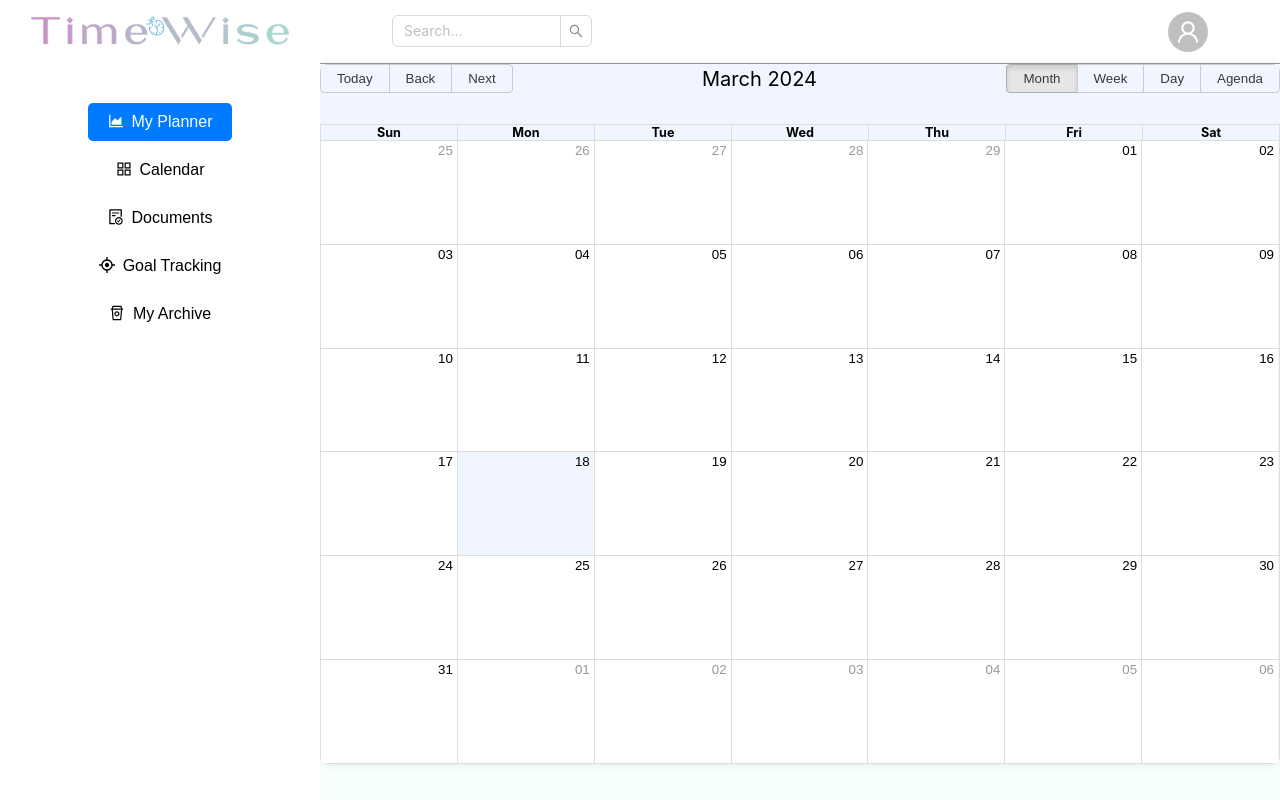
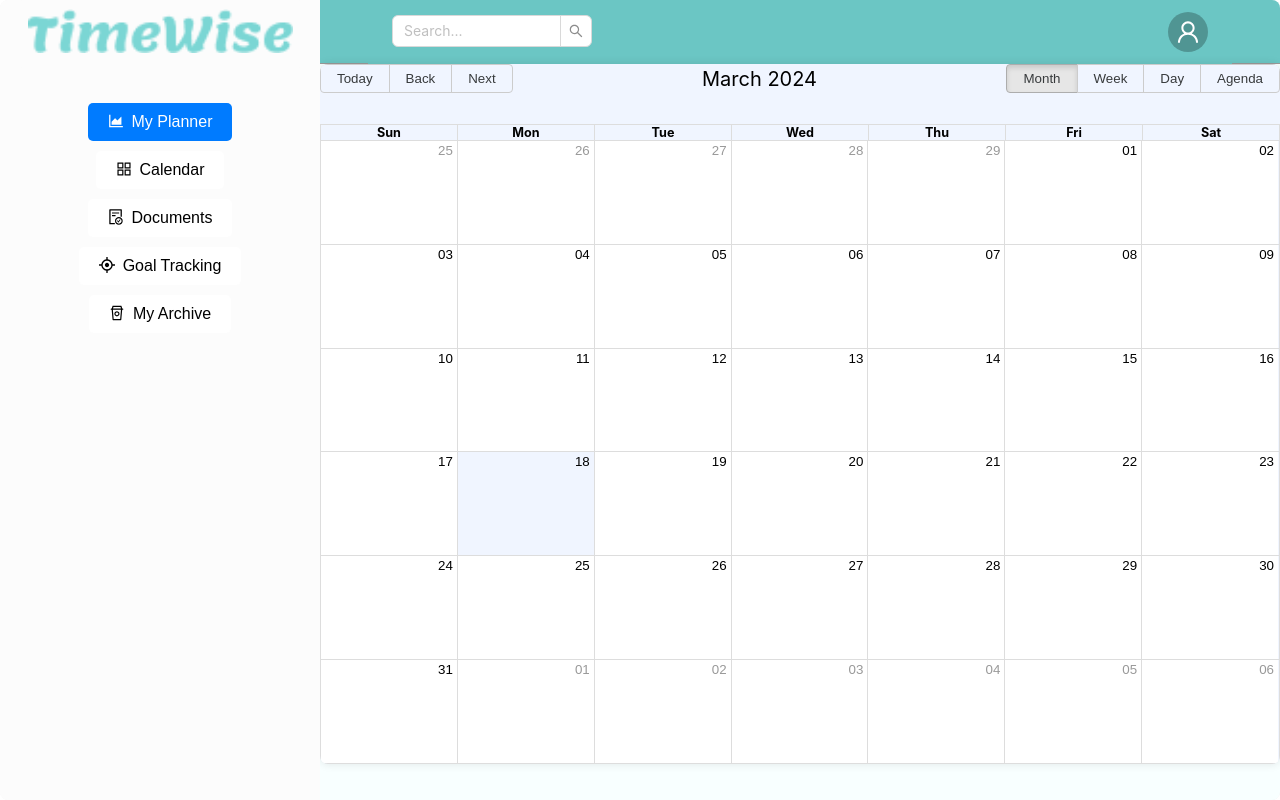
Before and after one commit to LiliAzatyan/time-wise-web, a React (Create React App) app: page /calendar in a window 1280 px wide. Built offline with nearby package versions, Linux system fonts and the light colour scheme.

Commit message:
add colors and logic in goal tracking pag

```diff
--- a/src/App.js
+++ b/src/App.js
@@ -17,7 +17,7 @@ const headerStyle = {
   color: '#fff',
   paddingInline: 48,
   lineHeight: '64px',
-  backgroundColor: '#fff',
+  backgroundColor: '#6BC6C4',
   borderBottom: 'solid 1px',
   borderColor: '#999'
 };
@@ -40,7 +40,6 @@ const layoutStyle = {
 };
 const App = () => (
   <div style={{padding: "0px", margin: "0px"}}>
-
   <Flex gap="middle" wrap="wrap">
     <BrowserRouter>
       <Routes>
--- a/src/layouts/Header.js
+++ b/src/layouts/Header.js
@@ -7,7 +7,7 @@ const { Search } = Input;
 
 const App = () => {
   const [open, setOpen] = useState(false);
-  const [darkMode, setDarkMode] = useState(false); // State to track dark mode
+  const [darkMode, setDarkMode] = useState(false);
 
   const showDrawer = () => {
     setOpen(true);
@@ -40,7 +40,7 @@ const App = () => {
 
   return (
     <div className={darkMode ? 'dark-mode' : ''}> {/* Apply dark mode class */}
-      <Header style={{ backgroundColor: '#fff', padding: '0 24px', display: 'flex', alignItems: 'center', borderBottom: "solid 1px", borderColor: '#999' }}>
+      <Header style={{ backgroundColor: '#6BC6C4', padding: '0 24px', display: 'flex', alignItems: 'center', borderBottom: "solid 1px", borderColor: '#6BC6C4' }}>
         <Space style={{ flexGrow: 1, marginTop: 30 }}>
           <Search placeholder="Search..." onSearch={onSearch} style={{ width: 200 }} />
         </Space>
--- a/src/layouts/SiderLayout.js
+++ b/src/layouts/SiderLayout.js
@@ -49,11 +49,11 @@ const App = () => {
     setTimeout(() => setIsClicked(false), 1000);
   };
   return (
-    <div>
+    <div style={{backgroundColor: "#FCFCFC"}}>
       <div style={{height: '63px', marginTop: '0px'}}>
 
        <a href="/home" onClick={handleClick}>
-              <button style={{backgroundColor: "white"}}
+              <button style={{backgroundColor: "#FCFCFC"}}
                 className={`button ${isClicked ? "true" : "false"}`}
                 onClick={handleClick}
               >
--- a/src/pages/calendar/Calendar.js
+++ b/src/pages/calendar/Calendar.js
@@ -12,6 +12,7 @@ const TimePlanner = () => {
     const [modalOpen, setModalOpen] = useState(false);
     const [selectedDate, setSelectedDate] = useState(null);
 
+
     const handleDateClick = (date) => {
         setSelectedDate(date);
         setModalOpen(true);
@@ -20,7 +21,6 @@ const TimePlanner = () => {
     const closeModal = () => {
         setModalOpen(false);
     };
-
     const handleEventClick = (event) => {
         setSelectedDate(event.start);
         setModalOpen(true);
--- a/src/pages/goal-tracking/style.css
+++ b/src/pages/goal-tracking/style.css
@@ -5,7 +5,6 @@
 .section-1 {
   display: flex;
   justify-content: space-between;
-  background-color: rgb(246, 236, 219);
   padding: 10px;
 }
 
@@ -27,9 +26,7 @@
   border: 1px solid #ccc;
   border-radius: 5px;
   background-color: #fff;
-  background-image: url('./goals-pictures/search-icone.svg');
   background-size: 16px;
-  background-repeat: no-repeat;
   background-position: calc(100% - 8px) center;
 }
 
@@ -101,7 +98,7 @@
 }
 
 .submit-btn {
-  background-color: #4caf50;
+  background-color: #ED9F29;
   color: white;
   border: none;
   border-radius: 5px;
@@ -111,7 +108,7 @@
 }
 
 .submit-btn:hover {
-  background-color: #45a049;
+    transition: black 0.3s ease;
 }
 
 .section-2 {
--- a/src/pages/home/home.js
+++ b/src/pages/home/home.js
@@ -22,32 +22,32 @@ function Home() {
 
   const showLoginModal = () => {
     setIsLoginModalOpen(true);
-    setIsBackgroundBlurred(true); // Apply blur effect to the background
+    setIsBackgroundBlurred(true);
   };
 
   const showRegistrationModal = () => {
     setIsRegistrationModalOpen(true);
-    setIsBackgroundBlurred(true); // Apply blur effect to the background
+    setIsBackgroundBlurred(true);
   };
 
   const handleLoginOk = () => {
     setIsLoginModalOpen(false);
-    setIsBackgroundBlurred(false); // Remove blur effect from the background
+    setIsBackgroundBlurred(false);
   };
 
   const handleLoginCancel = () => {
     setIsLoginModalOpen(false);
-    setIsBackgroundBlurred(false); // Remove blur effect from the background
+    setIsBackgroundBlurred(false);
   };
 
   const handleRegistrationOk = () => {
     setIsRegistrationModalOpen(false);
-    setIsBackgroundBlurred(false); // Remove blur effect from the background
+    setIsBackgroundBlurred(false);
   };
 
   const handleRegistrationCancel = () => {
     setIsRegistrationModalOpen(false);
-    setIsBackgroundBlurred(false); // Remove blur effect from the background
+    setIsBackgroundBlurred(false);
   };
 
   return (
```
Also changed, not shown: src/pages/goal-tracking/GoalTracking.js (+1 -19 lines), public/TimeWise2.png, src/pages/goal-tracking/goals-pictures/motivation-pictures.png.
